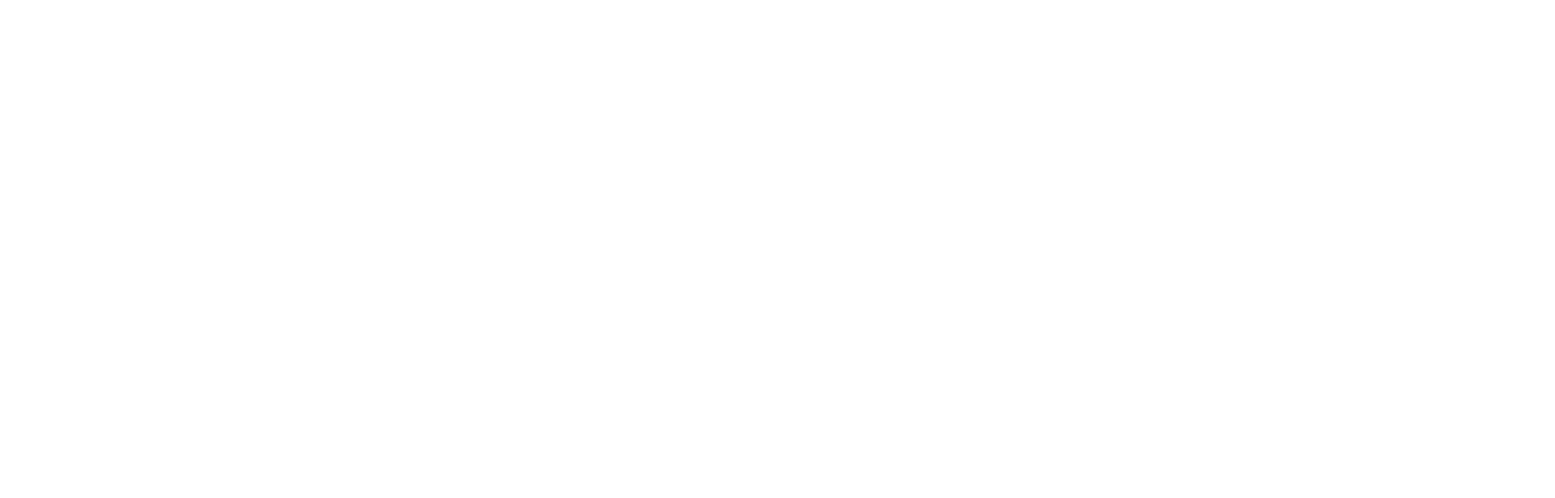
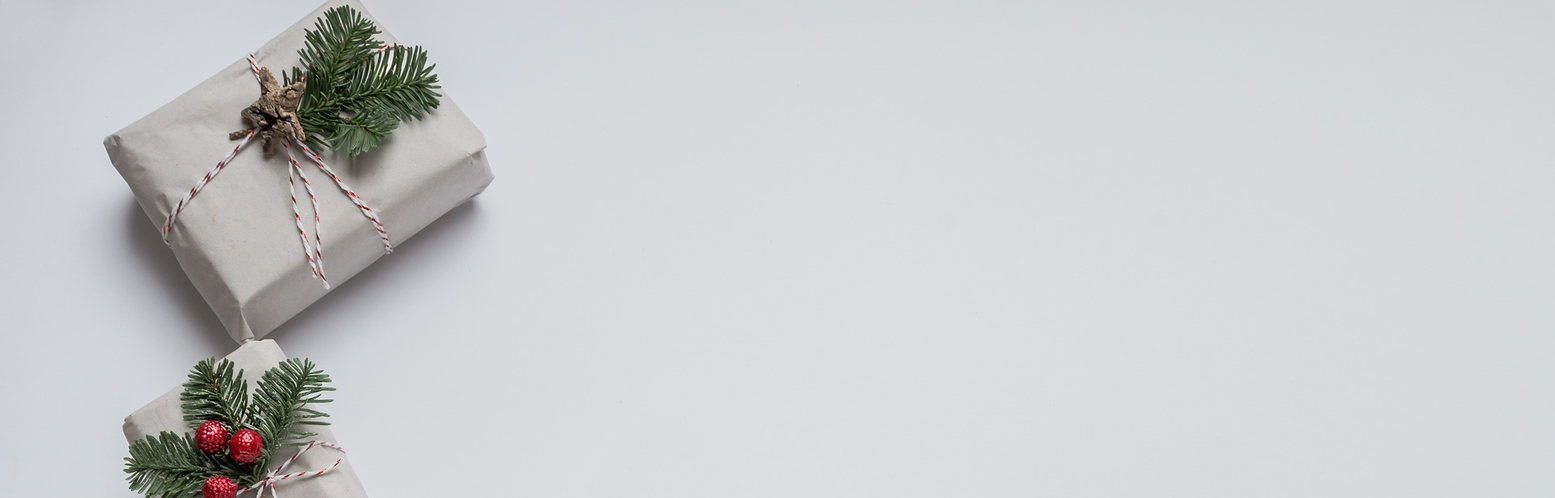
Before and after one commit to CeciliaMichele/Christmascard2022, a React (Create React App) app: page / in a window 1280 px wide. Before the commit this address had no page. Shown: the top 616 px of the page at 81% size, 1920 px wide, since content can reach past the window. Built offline with nearby package versions, Linux system fonts and the light colour scheme.

Commit message:
started with background

```diff
--- a/package.json
+++ b/package.json
@@ -12,7 +12,8 @@
     "eslint-plugin-react-hooks": "^4.6.0",
     "react": "^18.2.0",
     "react-dom": "^18.2.0",
-    "react-router-dom": "^6.4.2"
+    "react-router-dom": "^6.4.2",
+    "styled-components": "^5.3.6"
   },
   "scripts": {
     "start": "react-scripts start",
--- a/src/App.js
+++ b/src/App.js
@@ -3,11 +3,14 @@
 import { BrowserRouter, Route, Routes } from 'react-router-dom';
 import { Front } from 'components/Front';
 import { Back } from 'components/Back';
+import { Header } from 'components/Header';
+// import styled from 'styled-components'
 
 export const App = () => {
   return (
     <BrowserRouter>
       <Routes>
+        <Route path="/" element={<Header />} />
         <Route path="/front" element={<Front />} />
         <Route path="/back" element={<Back />} />
       </Routes>
--- a/src/components/Front.js
+++ b/src/components/Front.js
@@ -1,13 +1,25 @@
 /* eslint-disable linebreak-style */
 import React from 'react'
 import { Link } from 'react-router-dom'
+import styled from 'styled-components'
 
 export const Front = () => {
   return (
-    <button type="button">
-      <Link to="/back">Gå till baksidan</Link>
-    </button>
+    <>
+      <Container>
+        <h1>god jul</h1>
+      </Container>
+      <button type="button">
+        <Link to="/back">Gå till baksidan</Link>
+      </button>
+    </>
   )
 }
 
+const Container = styled.div`
+width: 40%;
+height: auto;
+border: solid gray;
+`
+
 export default Link
--- /dev/null
+++ b/src/components/Header.js
@@ -0,0 +1,18 @@
+/* eslint-disable linebreak-style */
+import React from 'react'
+import background from 'images/background.jpg'
+import styled from 'styled-components'
+
+export const Header = () => {
+  return (
+    <div>
+      <Background>
+        <img src={background} alt="" />
+      </Background>
+    </div>
+  )
+}
+
+const Background = styled.div`
+background-image: 40%;
+`
--- a/src/index.js
+++ b/src/index.js
@@ -1,6 +1,9 @@
-import React from 'react'
-import ReactDOM from 'react-dom'
+/* eslint-disable linebreak-style */
+import React from 'react';
+import { createRoot } from 'react-dom/client'
 import './index.css'
 import { App } from './App'
 
-ReactDOM.render(<App />, document.getElementById('root'))
+const container = document.getElementById('root');
+const root = createRoot(container);
+root.render(<App />);
```
Also changed, not shown: src/images/background.jpg (renamed from images/background.jpg), 1 other file (tests, documents, lock files or other folders).
